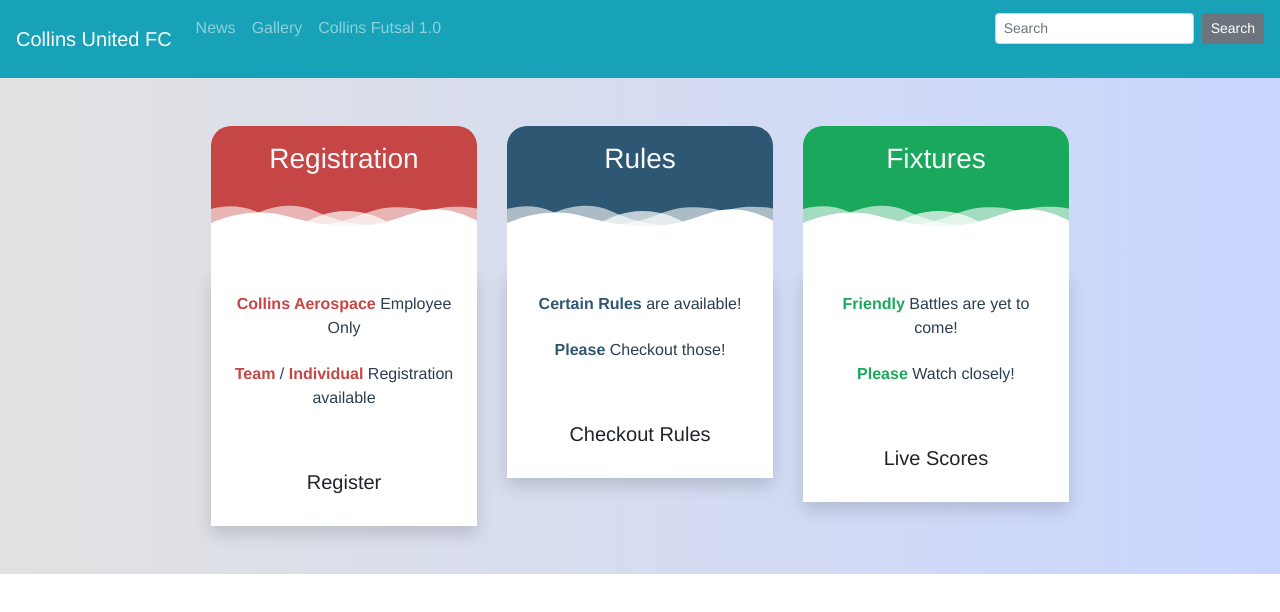
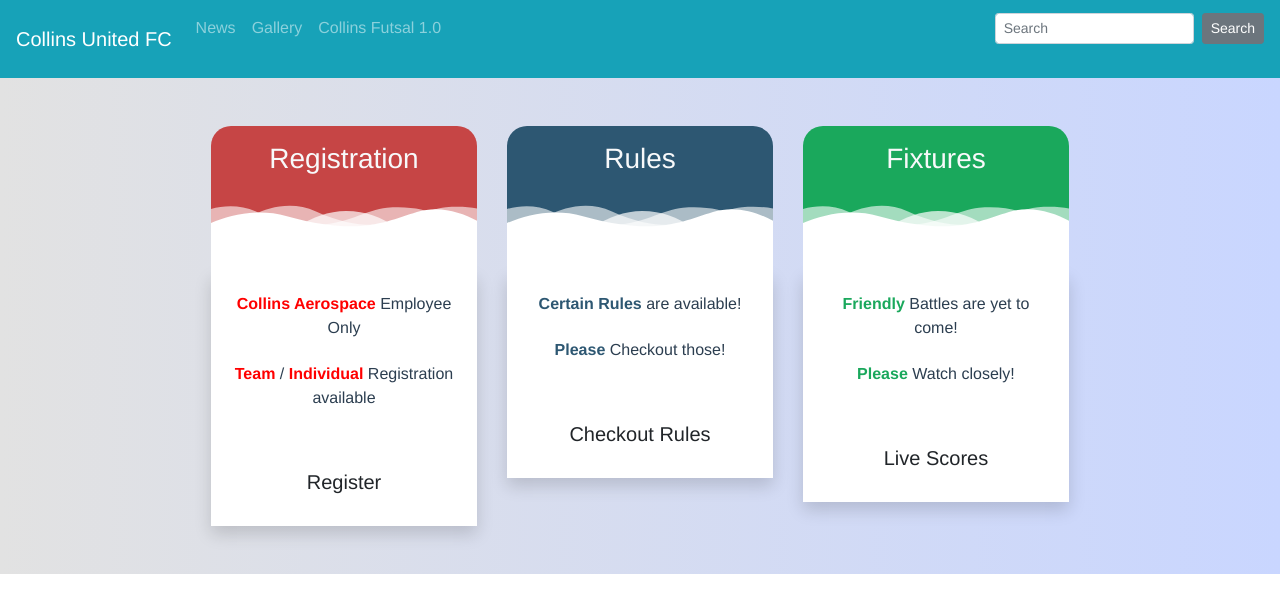
Before and after one commit to AndysWork/Football_Tournament, a Vue app: page /tournament in a window 1280 px wide. Shown: the top 612 px of the page. Built offline with nearby package versions, Linux system fonts and the light colour scheme.

Commit message:
Updated files

```diff
--- a/src/components/Carousal.vue
+++ b/src/components/Carousal.vue
@@ -7,8 +7,8 @@
       controls
       indicators
       background="#ababab"
-      img-width="92.5vw"
-      img-height="92.5vh"
+      img-width="auto"
+      img-height="auto"
       style="text-shadow: 1px 1px 2px #333;"
       @sliding-start="onSlideStart"
       @sliding-end="onSlideEnd"
--- a/src/layouts/Tournament.vue
+++ b/src/layouts/Tournament.vue
@@ -230,7 +230,7 @@ ul li {
   background: #1aa85c;
 }
 .red b {
-  color: #c64545;
+  color: red;
 }
 .blue b {
   color: #2d5772;
@@ -250,7 +250,7 @@ ul li {
   transition: transform 0.5s;
 }
 .btn-custom {
-  background: #c64545;
+  background: #45c6b5;
   color: #fff;
   border-radius: 20px;
 }
```
